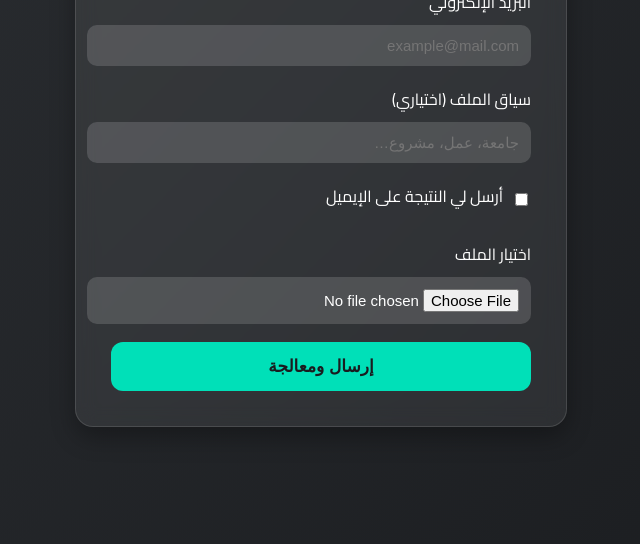
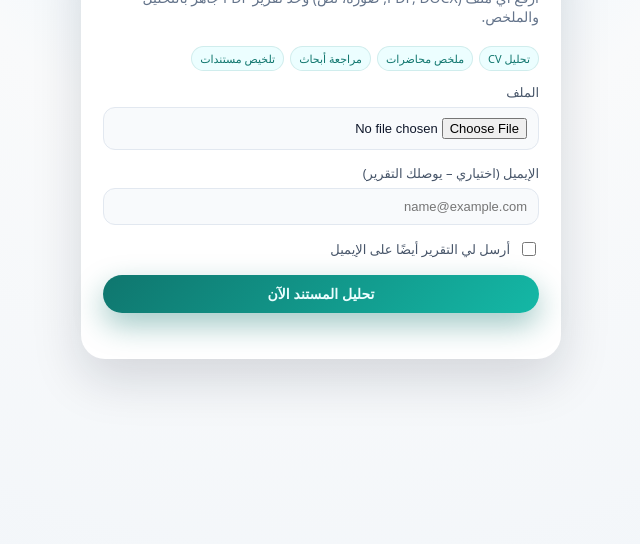
Before and after one commit to FAlshafaey/falshafaey.github.io, a plain HTML site: page index.html in a window 1280 px wide. Shown: the part 256-800 px from the top of the page, without its empty margins (319-959 px from the left). Drawn offline with Linux system fonts and the light colour scheme.

Commit message:
Update index.html

```diff
--- a/index.html
+++ b/index.html
@@ -2,140 +2,238 @@
 <html lang="ar" dir="rtl">
 <head>
   <meta charset="UTF-8" />
-  <meta name="viewport" content="width=device-width, initial-scale=1.0" />
-  <title>رفع الملفات – Smart Analyzer</title>
-
-  <!-- Google Font -->
-  <link href="https://fonts.googleapis.com/css2?family=Cairo:wght@300;400;600&display=swap" rel="stylesheet">
-
+  <title>مساعد المستندات الذكي</title>
+  <meta name="viewport" content="width=device-width, initial-scale=1" />
   <style>
+    * { box-sizing: border-box; }
     body {
-      font-family: "Cairo", sans-serif;
-      background: linear-gradient(135deg, #2c2f33, #1a1c1f);
-      color: #fff;
       margin: 0;
-      padding: 0;
+      min-height: 100vh;
+      font-family: system-ui, -apple-system, BlinkMacSystemFont, "Segoe UI", sans-serif;
+      background: radial-gradient(circle at top, #e0f2fe 0, #f9fafb 42%, #f1f5f9 100%);
       display: flex;
       align-items: center;
       justify-content: center;
-      height: 100vh;
+      padding: 24px;
+      color: #0f172a;
     }
-
-    .container {
-      background: rgba(255, 255, 255, 0.07);
-      padding: 35px;
-      border-radius: 18px;
-      width: 420px;
-      box-shadow: 0 10px 25px rgba(0, 0, 0, 0.3);
-      backdrop-filter: blur(10px);
-      border: 1px solid rgba(255, 255, 255, 0.12);
-      animation: fadeIn 0.8s ease;
+    .card {
+      width: 100%;
+      max-width: 480px;
+      background: #ffffff;
+      border-radius: 24px;
+      padding: 24px 22px 20px;
+      box-shadow: 0 20px 50px rgba(15,23,42,0.15);
     }
-
-    @keyframes fadeIn {
-      from { opacity: 0; transform: translateY(10px); }
-      to { opacity: 1; transform: translateY(0); }
+    .title {
+      font-size: 22px;
+      font-weight: 700;
+      margin-bottom: 4px;
     }
-
-    h2 {
-      text-align: center;
-      margin-bottom: 25px;
-      font-weight: 600;
-      font-size: 24px;
-      color: #00e0b8;
+    .subtitle {
+      font-size: 14px;
+      color: #64748b;
+      margin-bottom: 20px;
     }
-
+    .field {
+      margin-bottom: 14px;
+    }
     label {
       display: block;
-      margin-bottom: 8px;
-      font-weight: 500;
+      font-size: 13px;
+      margin-bottom: 6px;
+      color: #475569;
     }
-
-    input[type="email"],
-    input[type="text"],
-    input[type="file"] {
+    input[type="file"],
+    input[type="email"] {
       width: 100%;
-      padding: 12px;
-      border-radius: 10px;
-      border: none;
-      margin-bottom: 18px;
-      background: rgba(255, 255, 255, 0.15);
-      color: #fff;
-      font-size: 15px;
+      padding: 10px 11px;
+      border-radius: 12px;
+      border: 1px solid #e2e8f0;
+      font-size: 13px;
       outline: none;
-      transition: 0.2s ease;
+      transition: border-color 0.15s ease, box-shadow 0.15s ease;
+      background: #f8fafc;
     }
-
-    input[type="email"]:focus,
-    input[type="text"]:focus,
-    input[type="file"]:focus {
-      background: rgba(255, 255, 255, 0.25);
+    input[type="file"]:focus,
+    input[type="email"]:focus {
+      border-color: #0f766e;
+      box-shadow: 0 0 0 1px rgba(15,118,110,0.2);
+      background: #ffffff;
     }
-
-    .checkbox {
+    .checkbox-row {
       display: flex;
       align-items: center;
       gap: 8px;
-      margin-bottom: 20px;
+      font-size: 13px;
+      color: #475569;
+      margin-bottom: 16px;
+      user-select: none;
+      cursor: pointer;
     }
-
+    .checkbox-row input {
+      width: 14px;
+      height: 14px;
+      accent-color: #0f766e;
+      cursor: pointer;
+    }
     button {
       width: 100%;
-      padding: 14px;
-      background: #00e0b8;
-      color: #1a1c1f;
       border: none;
-      border-radius: 12px;
+      border-radius: 999px;
+      padding: 11px 16px;
+      font-size: 14px;
+      font-weight: 600;
       cursor: pointer;
-      font-size: 17px;
-      font-weight: bold;
-      transition: 0.3s ease;
+      background: linear-gradient(135deg, #0f766e, #14b8a6);
+      color: #ecfeff;
+      display: inline-flex;
+      align-items: center;
+      justify-content: center;
+      gap: 6px;
+      transition: transform 0.1s ease, box-shadow 0.1s ease, opacity 0.15s ease;
+      box-shadow: 0 12px 30px rgba(15,118,110,0.4);
     }
-
-    button:hover {
-      background: #0fffd2;
-      transform: scale(1.03);
+    button:hover:not(:disabled) {
+      transform: translateY(-1px);
+      box-shadow: 0 16px 40px rgba(15,118,110,0.45);
     }
-
-    footer {
-      margin-top: 18px;
-      text-align: center;
+    button:disabled {
+      opacity: 0.6;
+      cursor: default;
+      box-shadow: none;
+      transform: none;
+    }
+    .status {
+      margin-top: 10px;
       font-size: 12px;
-      color: #ccc;
-      opacity: 0.6;
+      color: #64748b;
+      min-height: 16px;
+    }
+    .status.error {
+      color: #b91c1c;
+    }
+    .badge-row {
+      display: flex;
+      flex-wrap: wrap;
+      gap: 6px;
+      margin-bottom: 12px;
+      margin-top: 2px;
+    }
+    .badge {
+      font-size: 11px;
+      padding: 4px 8px;
+      border-radius: 999px;
+      background: #ecfeff;
+      color: #0f766e;
+      border: 1px solid rgba(15,118,110,0.12);
     }
   </style>
 </head>
+<body>
+  <div class="card">
+    <div class="title">مساعد المستندات الذكي</div>
+    <div class="subtitle">ارفع أي ملف (PDF, DOCX, صورة، نص) وخذ تقرير PDF جاهز بالتحليل والملخص.</div>
 
-<body>
+    <div class="badge-row">
+      <div class="badge">تحليل CV</div>
+      <div class="badge">ملخص محاضرات</div>
+      <div class="badge">مراجعة أبحاث</div>
+      <div class="badge">تلخيص مستندات</div>
+    </div>
 
-  <div class="container">
-    <h2>📄 رفع ملف للتحليل الذكي</h2>
-
-    <form
-      action="https://falshasafey.app.n8n.cloud/webhook-test/4bb681f6-fadf-44cc-8ff7-74a23a226c9d"
-      method="POST"
-      enctype="multipart/form-data">
-
-      <label> البريد الإلكتروني</label>
-      <input type="email" name="email" placeholder="example@mail.com" required />
-
-      <label>سياق الملف (اختياري)</label>
-      <input type="text" name="context" placeholder="جامعة، عمل، مشروع…" />
-
-      <div class="checkbox">
-        <input type="checkbox" name="send_email" value="true" />
-        <label>أرسل لي النتيجة على الإيميل</label>
+    <form id="docForm">
+      <div class="field">
+        <label for="file">الملف</label>
+        <input type="file" id="file" name="file" required />
       </div>
 
-      <label>اختيار الملف</label>
-      <input type="file" name="data" required />
+      <div class="field">
+        <label for="email">الإيميل (اختياري – يوصلك التقرير)</label>
+        <input type="email" id="email" name="email" placeholder="name@example.com" />
+      </div>
 
-      <button type="submit">إرسال ومعالجة</button>
+      <label class="checkbox-row">
+        <input type="checkbox" id="sendEmail" name="sendEmail" />
+        <span>أرسل لي التقرير أيضًا على الإيميل</span>
+      </label>
+
+      <button type="submit" id="submitBtn">
+        <span id="btnText">تحليل المستند الآن</span>
+        <span id="btnSpinner" style="display:none;">...</span>
+      </button>
+
+      <div class="status" id="status"></div>
     </form>
-
-
   </div>
 
+  <script>
+    const form = document.getElementById('docForm');
+    const statusEl = document.getElementById('status');
+    const btn = document.getElementById('submitBtn');
+    const btnText = document.getElementById('btnText');
+    const btnSpinner = document.getElementById('btnSpinner');
+
+    const WEBHOOK_URL = 'https://falshasafey.app.n8n.cloud/webhook-test/4bb681f6-fadf-44cc-8ff7-74a23a226c9d'; // حطي رابط Webhook من n8n
+
+    form.addEventListener('submit', async (e) => {
+      e.preventDefault();
+      statusEl.textContent = '';
+      statusEl.classList.remove('error');
+
+      const fileInput = document.getElementById('file');
+      if (!fileInput.files || fileInput.files.length === 0) {
+        statusEl.textContent = 'حمّلي ملف أول.';
+        statusEl.classList.add('error');
+        return;
+      }
+
+      const formData = new FormData();
+      formData.append('file', fileInput.files[0]);
+
+      const email = document.getElementById('email').value.trim();
+      const sendEmail = document.getElementById('sendEmail').checked;
+
+      if (email) formData.append('email', email);
+      if (sendEmail) formData.append('sendEmail', 'on');
+
+      btn.disabled = true;
+      btnText.textContent = 'جاري التحليل...';
+      btnSpinner.style.display = 'inline-block';
+      statusEl.textContent = 'قد يستغرق الأمر ثوانٍ حسب حجم الملف.';
+
+      try {
+        const res = await fetch(WEBHOOK_URL, {
+          method: 'POST',
+          body: formData
+        });
+
+        if (!res.ok) {
+          throw new Error('خطأ في السيرفر');
+        }
+
+        // نتوقع PDF مباشرة من الـ Webhook
+        const blob = await res.blob();
+        const url = window.URL.createObjectURL(blob);
+        const a = document.createElement('a');
+        a.href = url;
+        a.download = 'smart-document-report.pdf';
+        document.body.appendChild(a);
+        a.click();
+        a.remove();
+        window.URL.revokeObjectURL(url);
+
+        statusEl.textContent = 'تم توليد التقرير وتحميله. (لو حطيتي إيميل ممكن يوصلك نسخة إضافية)';
+      } catch (err) {
+        console.error(err);
+        statusEl.textContent = 'صار خطأ أثناء التحليل. تأكدي من الرابط أو جربي ملف أصغر.';
+        statusEl.classList.add('error');
+      } finally {
+        btn.disabled = false;
+        btnText.textContent = 'تحليل المستند الآن';
+        btnSpinner.style.display = 'none';
+      }
+    });
+  </script>
 </body>
 </html>
```
